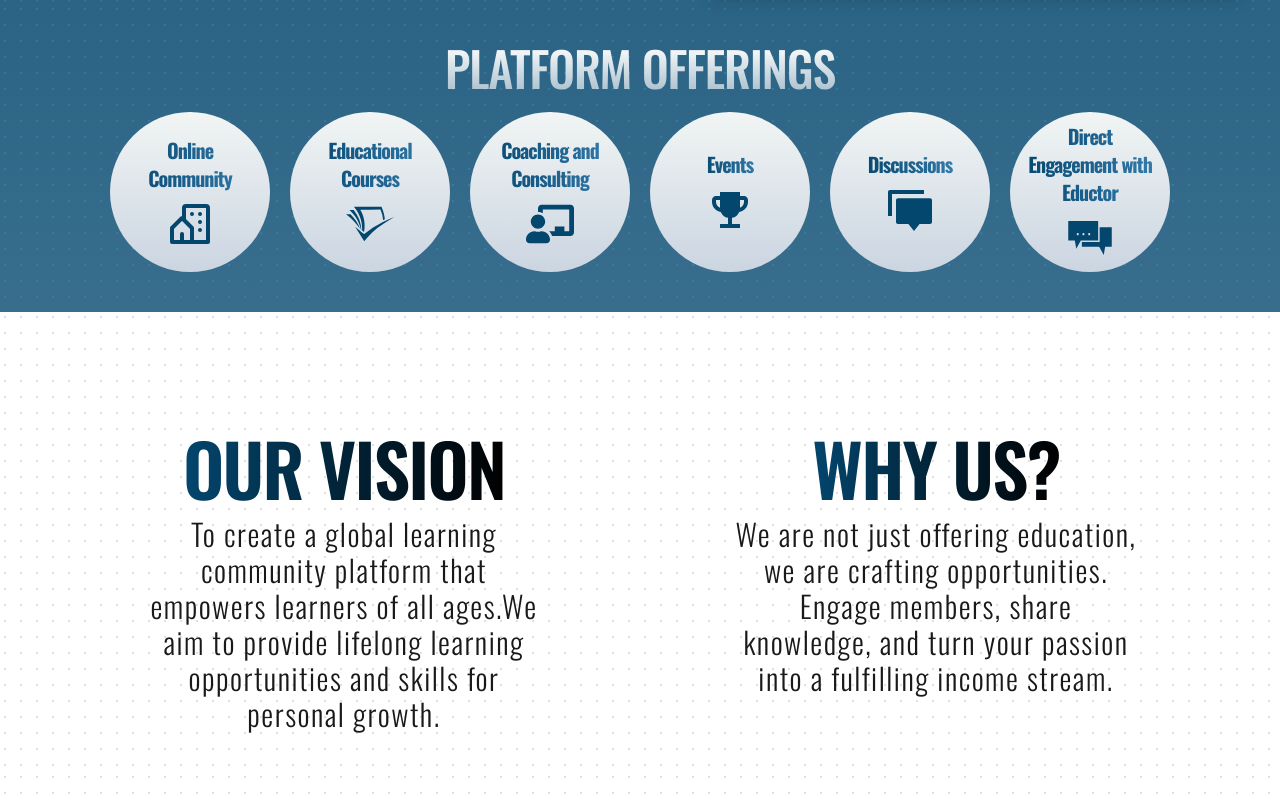
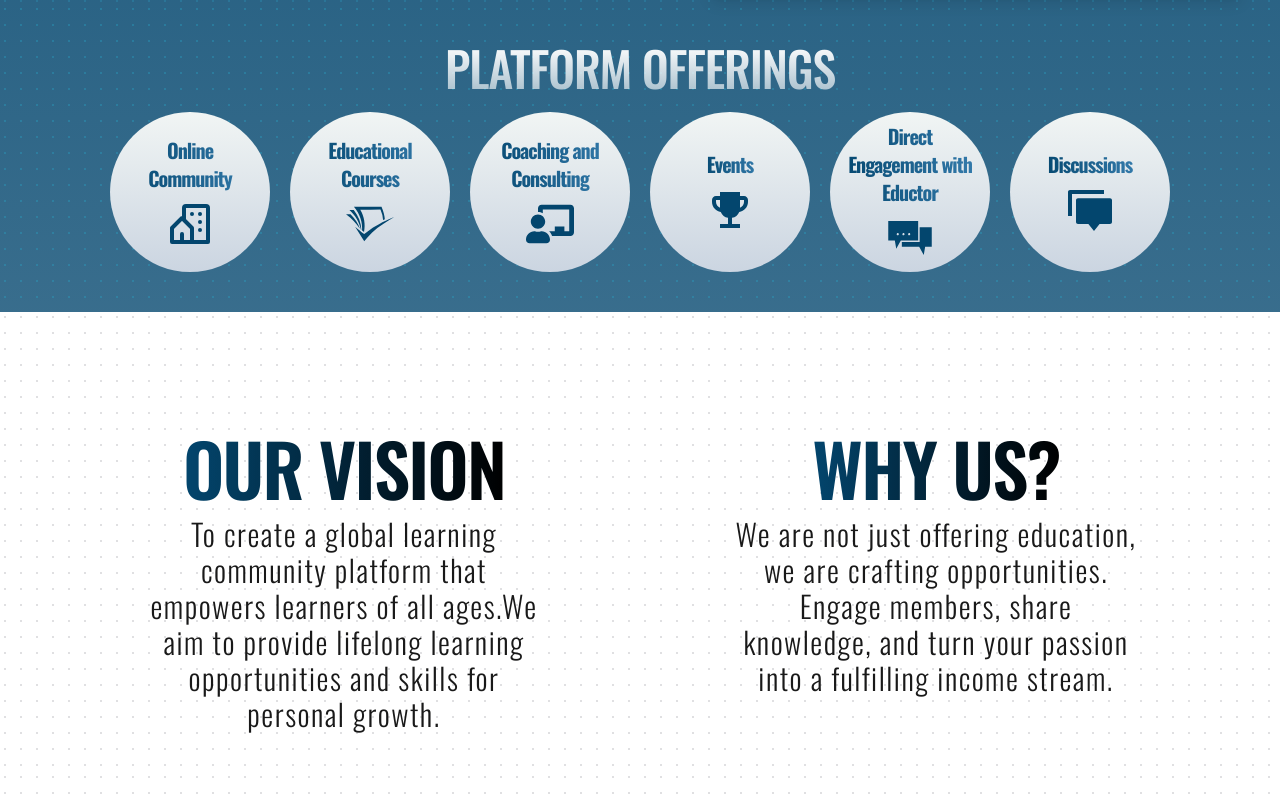
Before and after one commit to deauthe/edlern, a Next.js app: page / in a window 1280 px wide. Shown: the part 920-1720 px from the top of the page. Built offline with nearby package versions, Linux system fonts and the light colour scheme; no server answers.

Commit message:
changed ordering

```diff
--- a/src/components/About/staticCategoryStripItems.ts
+++ b/src/components/About/staticCategoryStripItems.ts
@@ -30,12 +30,11 @@ export const OfferingCardsStatic: OfferingCardType[] = [
 		icon: MdEmojiEvents,
 	},
 	{
+		title: "Direct Engagement with Eductor",
+		icon: GiTalk,
+	},
+	{
 		title: "Discussions",
 		icon: RiDiscussFill,
 	},
-
-	{
-		title: "Direct Engagement with Eductor",
-		icon: GiTalk,
-	},
 ];
```
